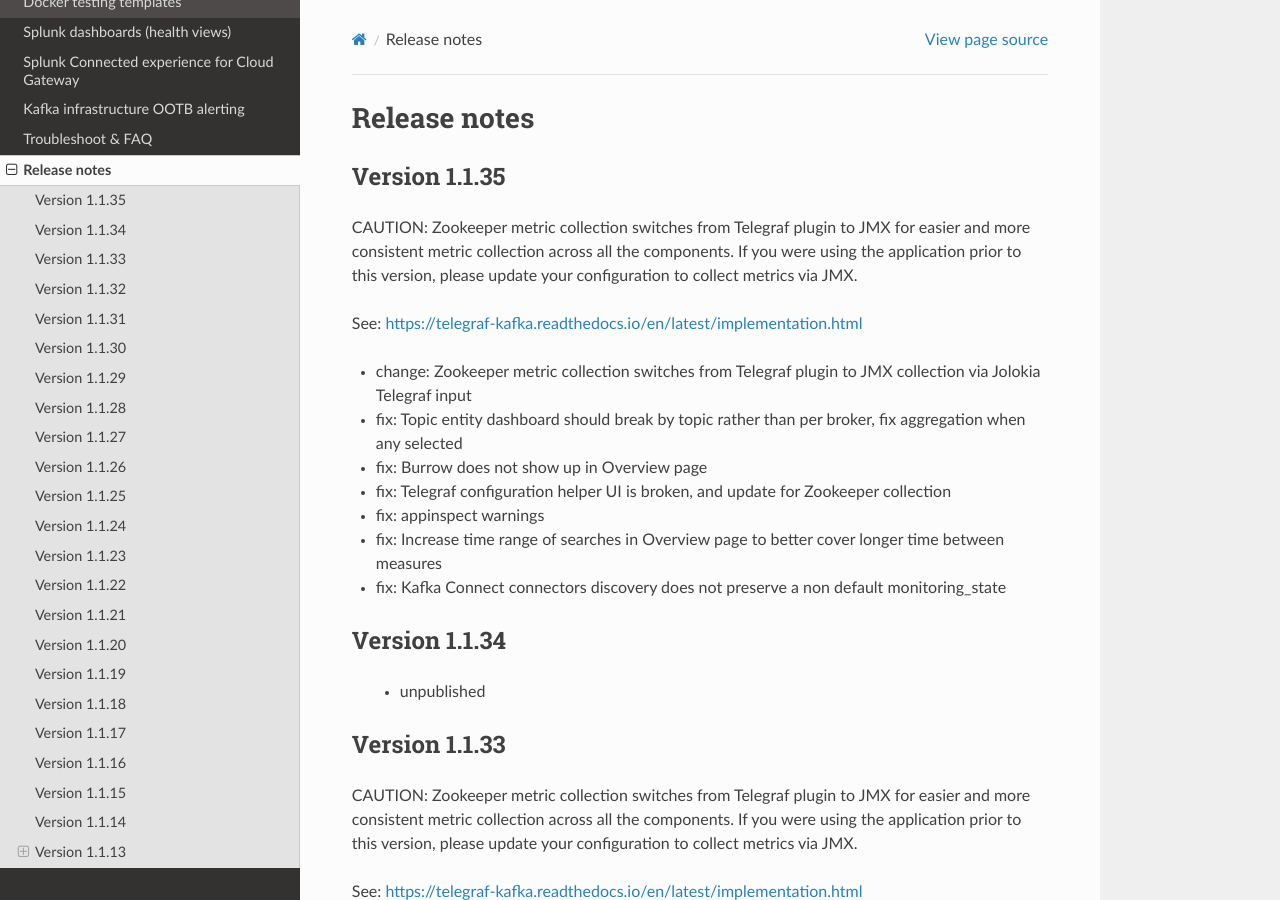
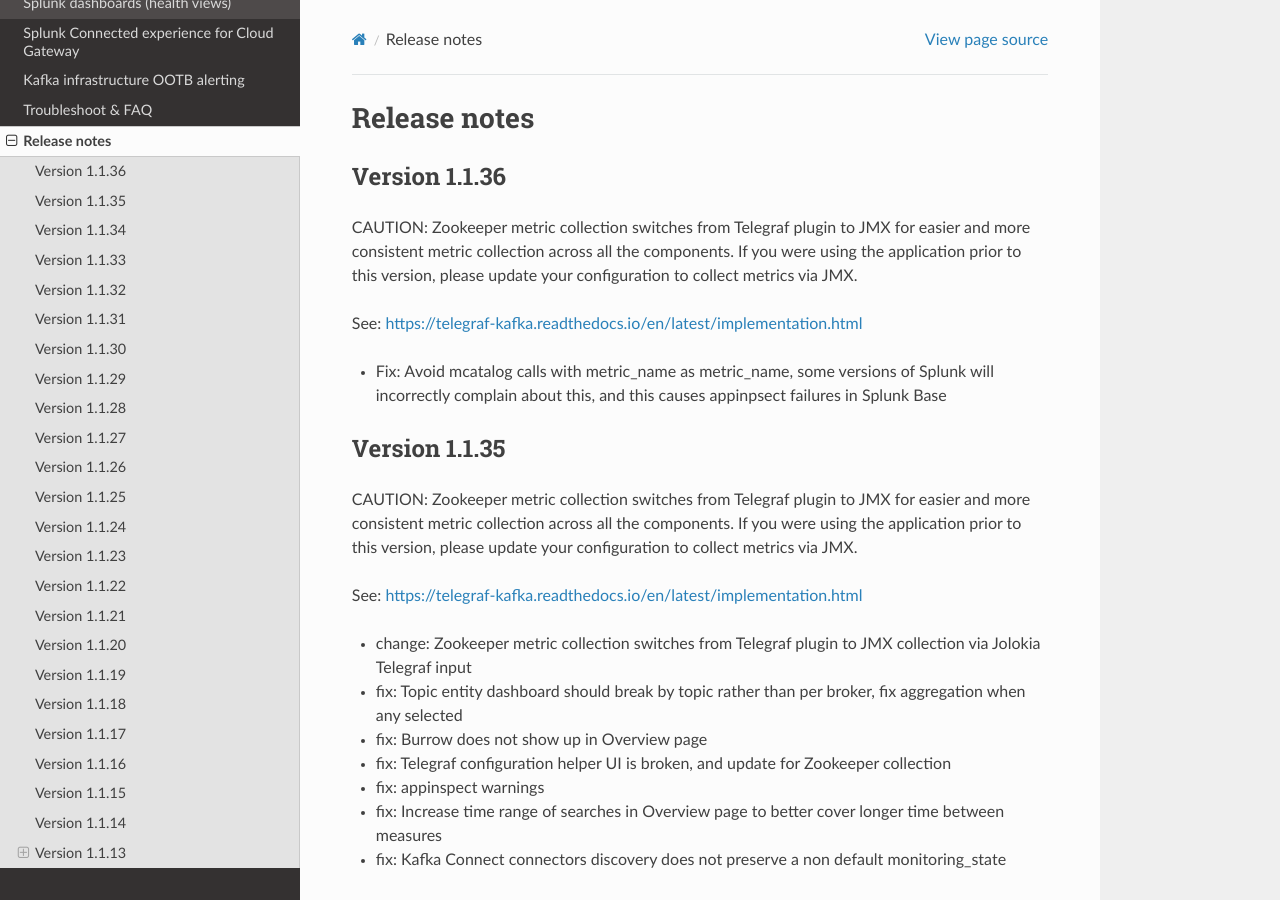
Before and after one commit to guilhemmarchand/telegraf-kafka, a Sphinx documentation site: the page built from docs/releasenotes.rst, in a window 1280 px wide and 900 px high. Built offline with Sphinx 7.4.7 and the Read the Docs theme 2.0.0, drawn with Linux system fonts in a browser that asks for light colours.

Commit message:
Missing release notes

```diff
--- a/docs/releasenotes.rst
+++ b/docs/releasenotes.rst
@@ -1,5 +1,16 @@
 Release notes
 #############
+
+==============
+Version 1.1.36
+==============
+
+CAUTION: Zookeeper metric collection switches from Telegraf plugin to JMX for easier and more consistent metric collection across all the components.
+If you were using the application prior to this version, please update your configuration to collect metrics via JMX.
+
+See: https://telegraf-kafka.readthedocs.io/en/latest/implementation.html
+
+- Fix: Avoid mcatalog calls with metric_name as metric_name, some versions of Splunk will incorrectly complain about this, and this causes appinpsect failures in Splunk Base
 
 ==============
 Version 1.1.35
```
